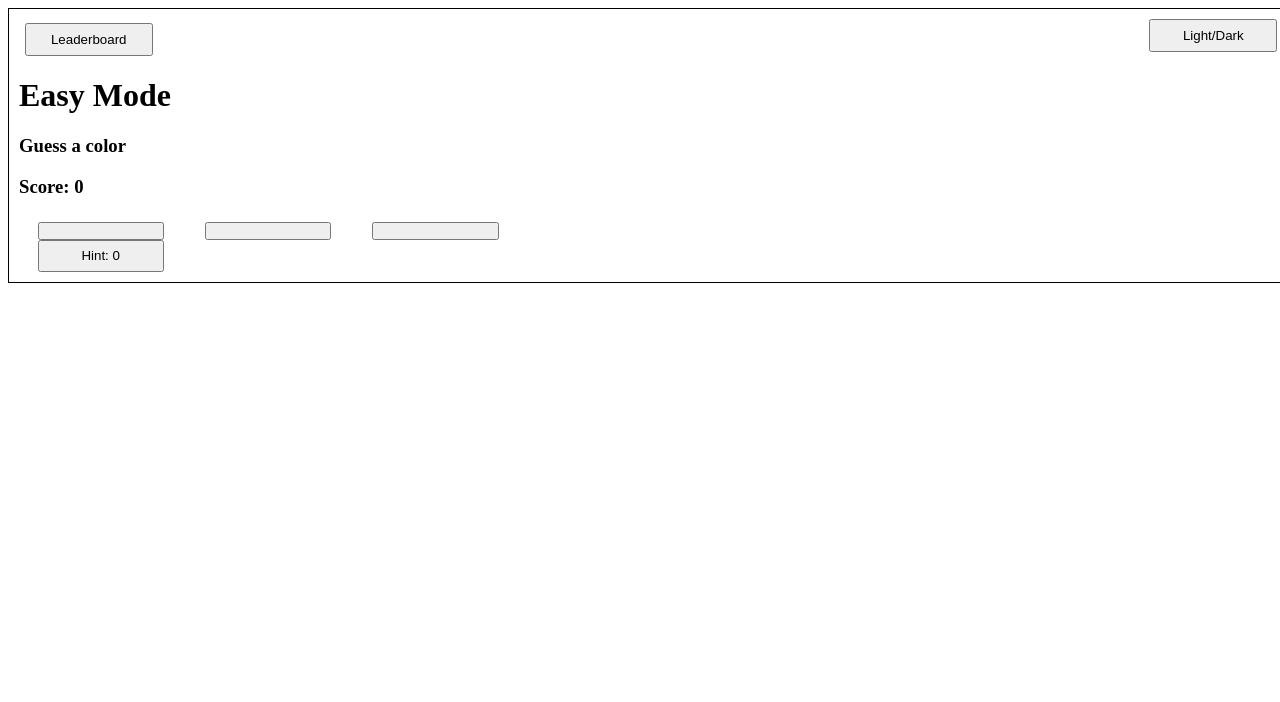
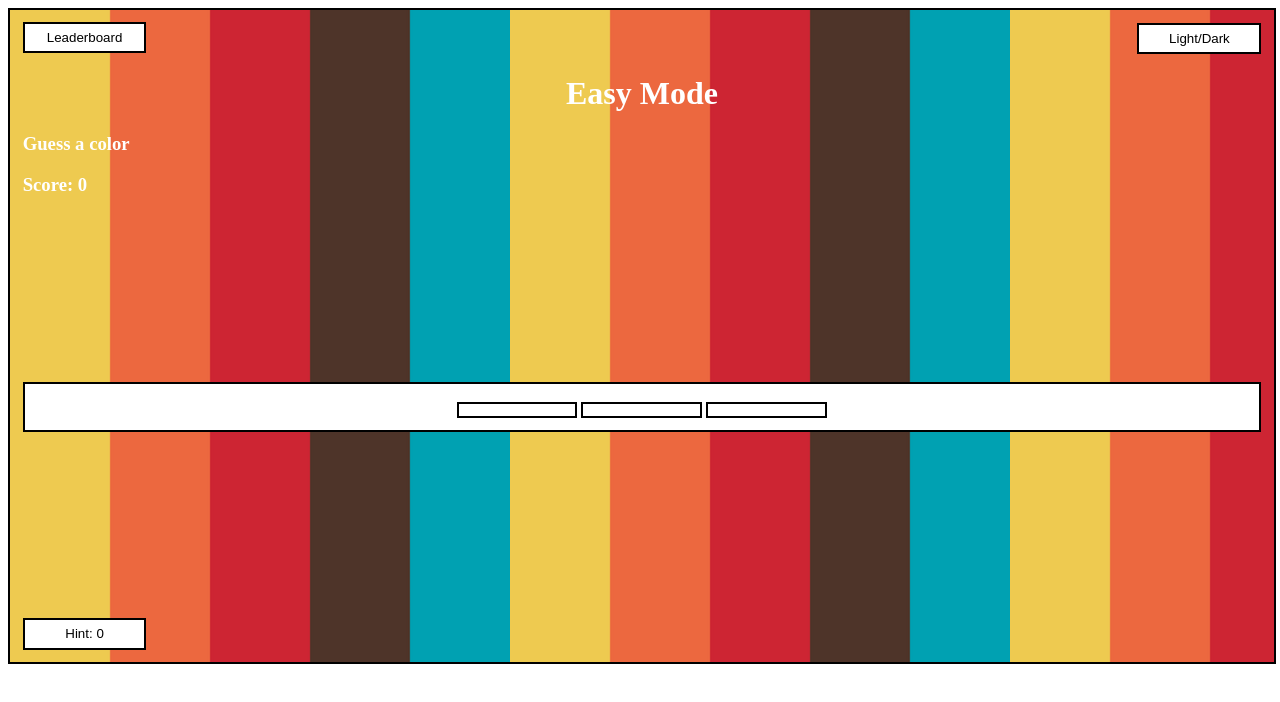
Before and after one commit to stvineet/Project-Supernova, a plain HTML site: page Easy.html in a window 1280 px wide. Drawn offline with Linux system fonts and the light colour scheme.

Commit message:
Update Levels.css

```diff
--- a/Levels.css
+++ b/Levels.css
@@ -1,27 +1,43 @@
 #box {
-    border: black 1px solid;
+    background-image: url('images/palette.png');
+    border: 2px black solid;
+    padding: 1%;
+    width: 98%;
+    height: 100%;
+}
+
+button {
+    width: 10%;
+    padding: 0.5%;
     background-color: white;
-    padding: 10px;
-    width: 100%;
-    height: 100%;
-    /*width: 750px;
-    height: 500px;*/
+    border: 2px black solid;
+    color: black;
 }
 
 .topLeft {
     text-align: left;
-    margin-top: -2.3%;
-    margin-left: -1%;
+    margin-top: -2.6%;
+
 }
 
 .topRight {
     text-align: right;
-    margin-right: -1%;
 }
 
-button {
-    width: 10%;
-    padding: 0.54%;
-    margin-left: 18.5px;
-    margin-right: 18.5px;
+#box2 {
+    background-color: white;
+    border: 2px black solid;
+    text-align: center;
+    padding: 1%;
+    margin-top: 15%;
+    margin-bottom: 15%;
 }
+
+h1 {
+    color: white;
+    text-align: center;
+}
+
+h3 {
+    color: white;
+}
```
